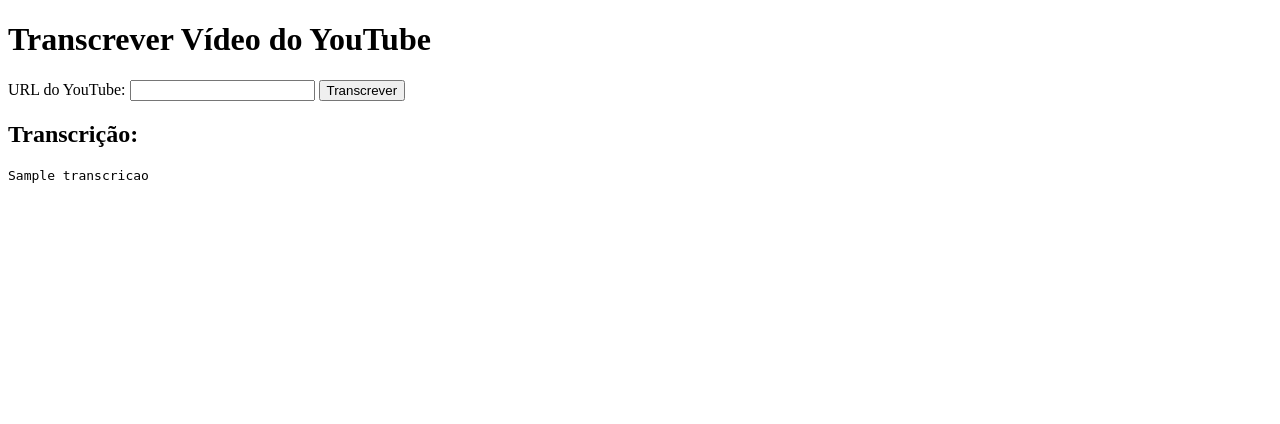
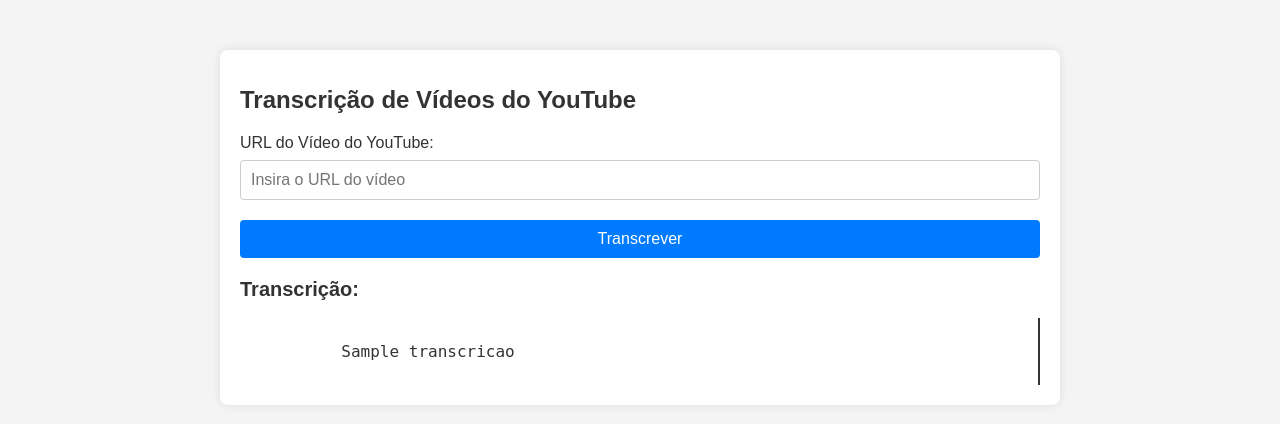
Before and after one commit to thyagodantas/transcribe, a Flask app: template templates/index.html in a window 1280 px wide. Shown: the top 424 px of the page. Run offline with Flask 2, Linux system fonts and the light colour scheme; the template is opened without the code that fills it: most values are stand-ins (such as "Sample title", 1, 10 or a date in 2020).

Commit message:
sadasdsadas

```diff
--- a/app.py
+++ b/app.py
@@ -7,7 +7,7 @@
 app = Flask(__name__)
 
 # Defina sua chave da API da OpenAI aqui
-openai.api_key = "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"
+openai.api_key = "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"
 
 
 # Função para baixar o áudio de um vídeo do YouTube usando yt-dlp (sem ffmpeg)
@@ -22,25 +22,10 @@
     return output_path
 
 # Função para transcrever áudio usando a API da OpenAI
-def transcrever_audio_com_segmentos(audio_file):
+def transcrever_audio_api(audio_file):
     with open(audio_file, "rb") as f:
         transcript = openai.Audio.transcribe("whisper-1", f)
-
-    # Processar a transcrição para incluir os timestamps e formatar o texto
-    transcricao_formatada = ""
-    for segment in transcript['segments']:
-        start_time = segment['start']  # Tempo de início do segmento (em segundos)
-        end_time = segment['end']      # Tempo de término do segmento (em segundos)
-        text = segment['text']         # Texto transcrito
-
-        # Converter os segundos para formato de minutos e segundos
-        start_minutos = int(start_time // 60)
-        start_segundos = int(start_time % 60)
-
-        # Adicionar a transcrição formatada com timestamps
-        transcricao_formatada += f"[{start_minutos:02d}:{start_segundos:02d}] {text}\n"
-
-    return transcricao_formatada
+    return transcript['text']
 
 # Rota para exibir a página HTML
 @app.route('/')
@@ -59,8 +44,8 @@
         # Baixa o áudio
         audio_file = baixar_audio_youtube(youtube_url)
 
-        # Transcreve o áudio com segmentos e timestamps
-        transcricao = transcrever_audio_com_segmentos(audio_file)
+        # Transcreve o áudio
+        transcricao = transcrever_audio_api(audio_file)
 
         # Remove o arquivo de áudio após a transcrição
         os.remove(audio_file)
@@ -72,4 +57,4 @@
         return render_template('index.html', transcricao=f"Erro: {str(e)}")
 
 if __name__ == '__main__':
-    app.run(debug=True)
+    app.run(debug=True, port=8000)  # Especificando a porta 8000
--- a/static/style.css
+++ b/static/style.css
@@ -1,34 +1,56 @@
+/* Estilo geral do corpo */
 body {
   font-family: Arial, sans-serif;
+  background-color: #f4f4f4;
   margin: 0;
   padding: 0;
-  display: flex;
-  justify-content: center;
-  align-items: center;
-  height: 100vh;
-  background-color: #f4f4f4;
 }
 
+/* Container principal */
 .container {
-  text-align: center;
-  background-color: white;
+  max-width: 800px;
+  margin: 50px auto;
   padding: 20px;
+  background-color: #fff;
   border-radius: 8px;
   box-shadow: 0 0 10px rgba(0, 0, 0, 0.1);
 }
 
+/* Título principal */
+h1 {
+  font-size: 24px;
+  color: #333;
+  margin-bottom: 20px;
+}
+
+/* Formulário */
+form {
+  display: flex;
+  flex-direction: column;
+}
+
+/* Label do formulário */
+label {
+  font-size: 16px;
+  color: #333;
+  margin-bottom: 8px;
+}
+
+/* Input do formulário */
 input[type="text"] {
   padding: 10px;
-  width: 60%;
-  margin-bottom: 20px;
+  font-size: 16px;
   border: 1px solid #ccc;
   border-radius: 4px;
+  margin-bottom: 20px;
 }
 
+/* Botão do formulário */
 button {
-  padding: 10px 20px;
+  padding: 10px;
+  font-size: 16px;
+  color: #fff;
   background-color: #007bff;
-  color: white;
   border: none;
   border-radius: 4px;
   cursor: pointer;
@@ -37,3 +59,47 @@
 button:hover {
   background-color: #0056b3;
 }
+
+/* Resultado da transcrição */
+#transcription-result {
+  margin-top: 20px;
+}
+
+#transcription-result h2 {
+  font-size: 20px;
+  color: #333;
+}
+
+#transcription-result pre {
+  background-color: #f8f9fa;
+  padding: 10px;
+  border: 1px solid #ccc;
+  border-radius: 4px;
+  white-space: pre-wrap;
+  word-wrap: break-word;
+}
+
+/* Estilos da barra de progresso */
+#progress-container {
+  display: none; /* Escondido por padrão */
+  width: 100%;
+  background-color: #f3f3f3;
+  border: 1px solid #ccc;
+  border-radius: 5px;
+  margin-top: 20px;
+}
+
+#progress-bar {
+  width: 0%;
+  height: 20px;
+  background-color: #4caf50;
+  border-radius: 5px;
+  transition: width 0.4s ease;
+}
+
+/* Estilo do texto de carregamento */
+#progress-container p {
+  text-align: center;
+  color: #333;
+  margin: 10px 0;
+}
--- a/templates/index.html
+++ b/templates/index.html
@@ -4,18 +4,129 @@
     <meta charset="UTF-8" />
     <meta name="viewport" content="width=device-width, initial-scale=1.0" />
     <title>Transcrição de Vídeos do YouTube</title>
+    <link
+      rel="stylesheet"
+      href="{{ url_for('static', filename='style.css') }}"
+    />
+    <style>
+      /* Adicione os estilos da barra de progresso */
+      #progress-container {
+        display: none; /* Escondido por padrão */
+        width: 100%;
+        background-color: #f3f3f3;
+        border: 1px solid #ccc;
+        border-radius: 5px;
+        margin-top: 20px;
+      }
+
+      #progress-bar {
+        width: 0%;
+        height: 20px;
+        background-color: #4caf50;
+        border-radius: 5px;
+        transition: width 0.4s ease;
+      }
+
+      .typing-effect {
+        white-space: pre-wrap;
+        font-family: monospace;
+        font-size: 16px;
+        color: #333;
+        border-right: 2px solid #333;
+        padding: 5px;
+        overflow: hidden;
+        width: 100%;
+        box-sizing: border-box;
+        animation: typing 2s steps(50, end), blink-caret 0.75s step-end infinite;
+      }
+
+      @keyframes typing {
+        from {
+          width: 0;
+        }
+        to {
+          width: 100%;
+        }
+      }
+
+      @keyframes blink-caret {
+        from,
+        to {
+          border-color: transparent;
+        }
+        50% {
+          border-color: #333;
+        }
+      }
+    </style>
   </head>
   <body>
-    <h1>Transcrever Vídeo do YouTube</h1>
-    <form action="/transcrever" method="POST">
-      <label for="youtube_url">URL do YouTube:</label>
-      <input type="text" id="youtube_url" name="youtube_url" required />
-      <button type="submit">Transcrever</button>
-    </form>
+    <div class="container">
+      <h1>Transcrição de Vídeos do YouTube</h1>
+      <form
+        id="transcription-form"
+        method="POST"
+        action="/transcrever"
+        onsubmit="showLoading()"
+      >
+        <label for="youtube-url">URL do Vídeo do YouTube:</label>
+        <input
+          type="text"
+          id="youtube-url"
+          name="youtube_url"
+          placeholder="Insira o URL do vídeo"
+          required
+        />
+        <button type="submit">Transcrever</button>
+      </form>
 
-    {% if transcricao %}
-    <h2>Transcrição:</h2>
-    <pre>{{ transcricao }}</pre>
-    {% endif %}
+      <div id="progress-container">
+        <div id="progress-bar"></div>
+        <p>Estamos pensando...</p>
+      </div>
+
+      <div id="transcription-result">
+        {% if transcricao %}
+        <h2>Transcrição:</h2>
+        <div class="typing-effect" id="transcription-text">
+          {{ transcricao }}
+        </div>
+        {% endif %}
+      </div>
+    </div>
+
+    <script>
+      function showLoading() {
+        document.getElementById("progress-container").style.display = "block";
+        // Simulando carregamento para a barra de progresso
+        var width = 0;
+        var progressBar = document.getElementById("progress-bar");
+        var interval = setInterval(function () {
+          if (width >= 100) {
+            clearInterval(interval);
+          } else {
+            width++;
+            progressBar.style.width = width + "%";
+          }
+        }, 100); // Aumentar ou diminuir a velocidade do carregamento
+      }
+
+      document.addEventListener("DOMContentLoaded", function () {
+        const transcriptionText = document.getElementById("transcription-text");
+        const text = transcriptionText.innerText;
+        transcriptionText.innerText = "";
+        let index = 0;
+
+        function type() {
+          if (index < text.length) {
+            transcriptionText.innerText += text.charAt(index);
+            index++;
+            setTimeout(type, 10); // Ajuste a velocidade de digitação
+          }
+        }
+
+        type();
+      });
+    </script>
   </body>
 </html>
```
